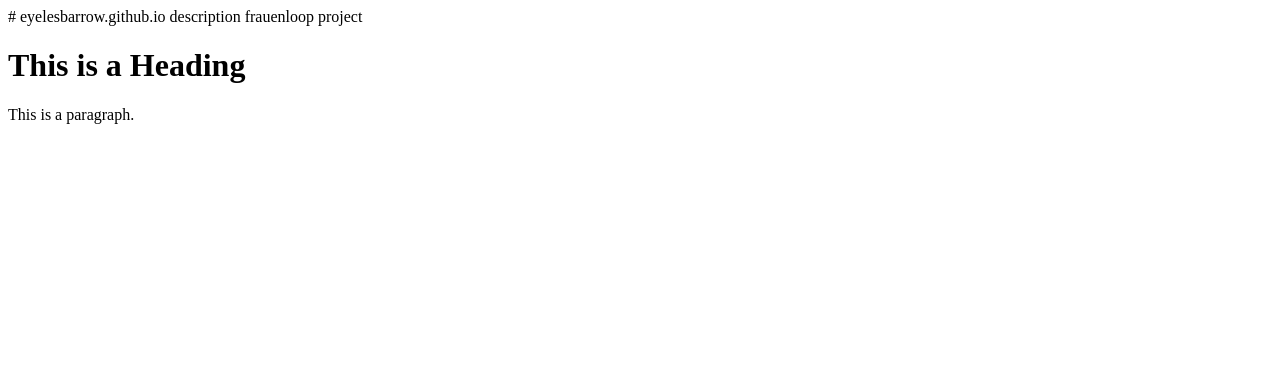
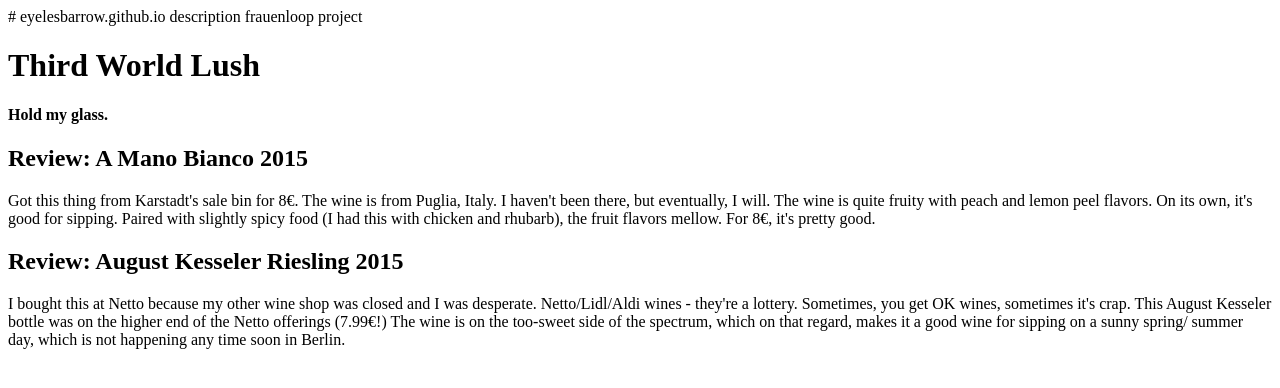
Before and after one commit to eyelesbarrow/eyelesbarrow.github.io, a plain HTML site: page index.html in a window 1280 px wide. Drawn offline with Linux system fonts and the light colour scheme.

```diff
--- a/index.html
+++ b/index.html
@@ -1,14 +1,26 @@
 # eyelesbarrow.github.io
 description frauenloop project
+
 <!DOCTYPE html>
 <html>
 <head>
-<title>Page Title</title>
+<title> wine review </title>
 </head>
 <body>
 
-<h1>This is a Heading</h1>
-<p>This is a paragraph.</p>
+<h1> Third World Lush </h1>
+<h4>Hold my glass. </h4>
+
+<div>
+  <h2>Review: A Mano Bianco 2015</h2>
+  <p>Got this thing from Karstadt's sale bin for 8€. The wine is from Puglia, Italy. I haven't been there, but eventually, I will. The wine is quite fruity with peach and lemon peel flavors. On its own, it's good for sipping. Paired with slightly spicy food (I had this with chicken and rhubarb), the fruit flavors mellow. For 8€, it's pretty good. </p>
+</div>
+
+<div>
+  <h2>Review: August Kesseler Riesling 2015</h2>
+  <p> I bought this at Netto because my other wine shop was closed and I was desperate. Netto/Lidl/Aldi wines - they're a lottery. Sometimes, you get OK wines, sometimes it's crap. This August Kesseler bottle was on the higher end of the Netto offerings (7.99€!) The wine is on the too-sweet side of the spectrum, which on that regard, makes it a good wine for sipping on a sunny spring/ summer day, which is not happening any time soon in Berlin. </p>
+</div>
+
 
 </body>
 </html>
```
Also changed, not shown: style.css (added).
